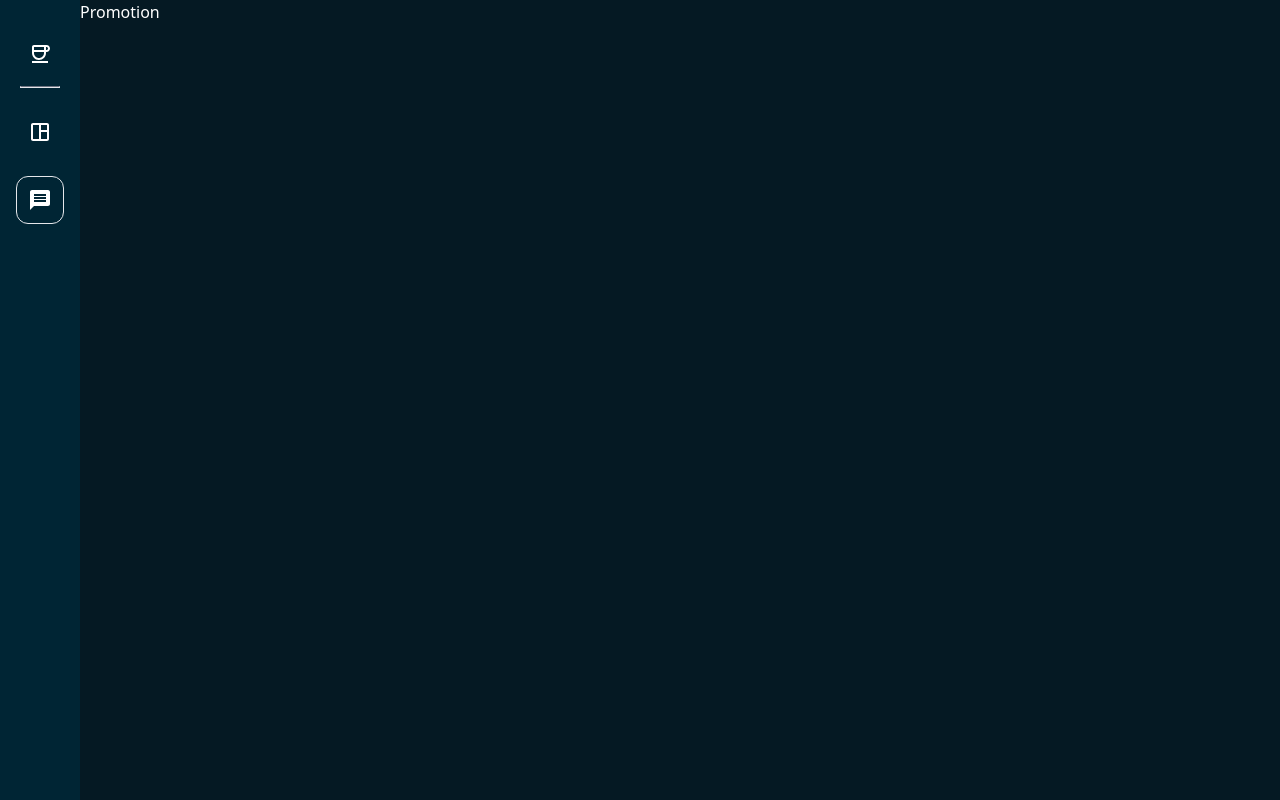
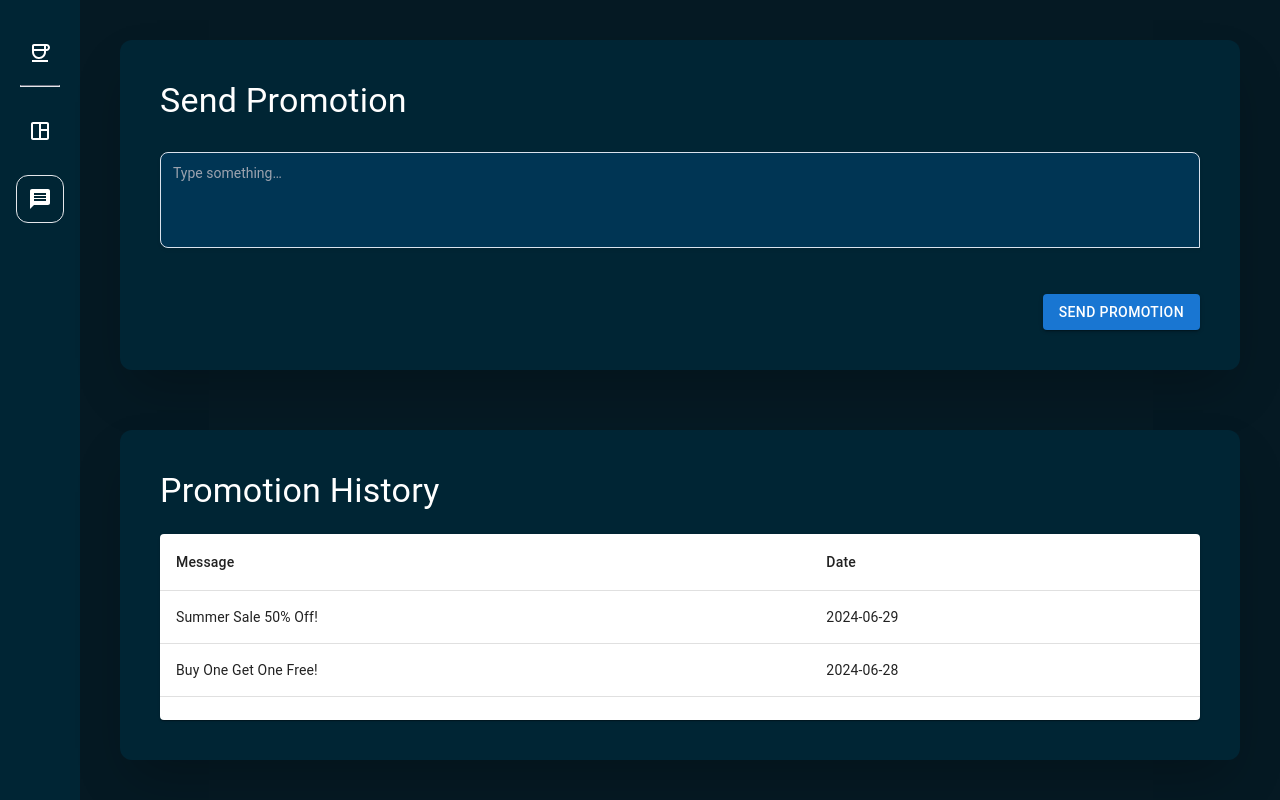
Before and after one commit to YeGoRenji/use-case-assignment, a React (Vite) app: page /promotion in a window 1280 px wide. Built offline with nearby package versions, Linux system fonts and the light colour scheme.

Commit message:
Feat: Promotion page

```diff
--- a/package.json
+++ b/package.json
@@ -33,5 +33,6 @@
     "tailwindcss": "^3.4.4",
     "typescript": "^5.2.2",
     "vite": "^5.3.1"
-  }
+  },
+  "packageManager": "yarn@1.22.22+sha1.ac34549e6aa8e7ead463a7407e1c7390f61a6610"
 }
--- a/src/Layout.tsx
+++ b/src/Layout.tsx
@@ -5,7 +5,7 @@ type Props = { LayoutSlot: FC };
 
 function Layout({ LayoutSlot }: Props) {
   return (
-    <div className="text-white bg-primary-100 h-screen grid grid-cols-[5rem_auto]">
+    <div className="text-white bg-primary-100 h-screen grid grid-cols-[5rem_auto] font-roboto">
       <Navbar />
       <LayoutSlot />
     </div>
--- a/src/components/CustomersTable.tsx
+++ b/src/components/CustomersTable.tsx
@@ -1,48 +1,47 @@
 import Box from '@mui/material/Box';
 import { DataGrid, GridColDef } from '@mui/x-data-grid';
+import { useEffect, useState } from 'react';
+import { User } from '../types/apiTypes';
 
-const columns: GridColDef<(typeof rows)[number]>[] = [
+const columns: GridColDef<User>[] = [
   { field: 'id', headerName: 'ID', width: 90 },
   {
     field: 'firstName',
     headerName: 'First name',
-    width: 150,
+    flex: 1,
+    valueGetter: (_, row) => row.name.firstname
   },
   {
     field: 'lastName',
     headerName: 'Last name',
-    width: 150,
+    flex: 1,
+    valueGetter: (_, row) => row.name.lastname
   },
   {
     field: 'points',
     headerName: 'Points Earned Today',
     type: 'number',
-    // minWidth: 250,
-    align: 'right'
+    flex: 1,
+    align: 'right',
+    valueGetter: () => Math.round(5 + Math.random() * 32)
   },
-  // {
-  //   field: 'fullName',
-  //   headerName: 'Full name',
-  //   description: 'This column has a value getter and is not sortable.',
-  //   sortable: false,
-  //   width: 160,
-  //   valueGetter: (value, row) => `${row.firstName || ''} ${row.lastName || ''}`,
-  // },
-];
-
-const rows = [
-  { id: 1, lastName: 'Snow', firstName: 'Jon', points: 14 },
-  { id: 2, lastName: 'Lannister', firstName: 'Cersei', points: 31 },
-  { id: 3, lastName: 'Lannister', firstName: 'Jaime', points: 31 },
-  { id: 4, lastName: 'Stark', firstName: 'Arya', points: 11 },
-  { id: 5, lastName: 'Targaryen', firstName: 'Daenerys', points: 69 },
-  { id: 6, lastName: 'Melisandre', firstName: null, points: 420 },
-  { id: 7, lastName: 'Clifford', firstName: 'Ferrara', points: 44 },
-  { id: 8, lastName: 'Frances', firstName: 'Rossini', points: 36 },
-  { id: 9, lastName: 'Roxie', firstName: 'Harvey', points: 65 },
 ];
 
 export default function DataGridDemo() {
+
+  const [customers, setCustomers] = useState<User[]>([]);
+  const [loading, setLoading] = useState<boolean>(true);
+
+  useEffect(() => {
+    fetch('https://fakestoreapi.com/users')
+    .then(res=>res.json())
+    .then(json=>{
+      console.log(json)
+      setLoading(false);
+      setCustomers(json);
+    })
+  }, [])
+
   return (
     <Box className="text-white" sx={{ height: '100%', width: '100%' }}>
       <DataGrid
@@ -59,11 +58,19 @@ export default function DataGridDemo() {
           '& .MuiDataGrid-footerContainer .MuiSvgIcon-root': {
             color: "white"
           },
-          '& .MuiDataGrid-topContainer': {
-            backgroundColor: "#FF5000",
+          '& .MuiDataGrid-columnHeader': {
+            background: "#003554",
+            color: "white"
+          },
+          '& .MuiDataGrid-filler': {
+            background: "#003554",
+          },
+          '& .MuiDataGrid-columnHeaders .MuiSvgIcon-root': {
+            color: "white"
           }
         }}
-        rows={rows}
+        loading={loading}
+        rows={customers}
         columns={columns}
         initialState={{
           pagination: {
@@ -75,6 +82,8 @@ export default function DataGridDemo() {
         rowSelection={false}
         hideFooterSelectedRowCount
         pageSizeOptions={[7]}
+        disableColumnResize
+        autosizeOnMount
       />
     </Box>
   );
--- /dev/null
+++ b/src/components/InputMultiline.tsx
@@ -0,0 +1,97 @@
+import * as React from "react";
+import { Input as BaseInput, InputProps } from "@mui/base/Input";
+import { styled } from "@mui/system";
+
+const Input = React.forwardRef(function CustomInput(
+  props: InputProps,
+  ref: React.ForwardedRef<HTMLDivElement>
+) {
+  return (
+    <BaseInput
+      slots={{
+        root: RootDiv,
+        input: "input",
+        textarea: TextareaElement,
+      }}
+      {...props}
+      ref={ref}
+    />
+  );
+});
+
+export default function InputMultiline({ ...props }) {
+  return (
+    <Input
+      {...props}
+      aria-label="promotion input"
+      multiline
+      slotProps={{ input: { style: { resize: "none" } } }}
+      placeholder="Type something…"
+    />
+  );
+}
+
+const blue = {
+  100: "#DAECFF",
+  200: "#80BFFF",
+  400: "#3399FF",
+  500: "#007FFF",
+  600: "#0072E5",
+  700: "#0059B2",
+};
+
+const grey = {
+  50: "#F3F6F9",
+  100: "#E5EAF2",
+  200: "#DAE2ED",
+  300: "#C7D0DD",
+  400: "#B0B8C4",
+  500: "#9DA8B7",
+  600: "#6B7A90",
+  700: "#434D5B",
+  800: "#303740",
+  900: "#1C2025",
+};
+
+const RootDiv = styled("div")`
+  display: flex;
+  max-width: 100%;
+`;
+
+const TextareaElement = styled("textarea", {
+  shouldForwardProp: (prop) =>
+    !["ownerState", "minRows", "maxRows"].includes(prop.toString()),
+})(
+  ({ theme }) => `
+  width: 100%;
+  height: 6rem;
+  font-family: 'roboto', sans-serif;
+  font-size: 0.875rem;
+  font-weight: 400;
+  line-height: 1.5rem;
+  padding: 8px 12px;
+  border-radius: 8px 8px 0 8px;
+  color: #FFFFFF;
+  background: ${theme.palette.mode === "dark" ? grey[900] : "#003554"};
+  border: 1px solid ${theme.palette.mode === "dark" ? grey[700] : grey[200]};
+  box-shadow: 0px 2px 4px ${
+    theme.palette.mode === "dark" ? "rgba(0,0,0, 0.5)" : "rgba(0,0,0, 0.05)"
+  };
+
+  &:hover {
+    border-color: ${blue[400]};
+  }
+
+  &:focus {
+    border-color: ${blue[400]};
+    box-shadow: 0 0 0 3px ${
+      theme.palette.mode === "dark" ? blue[700] : blue[200]
+    };
+  }
+
+  // firefox
+  &:focus-visible {
+    outline: 0;
+  }
+`
+);
--- /dev/null
+++ b/src/components/PromotionHistoryTable.tsx
@@ -0,0 +1,31 @@
+import { Table, TableBody, TableCell, TableHead, TableRow, Paper } from '@mui/material';
+
+const data = [
+  { id: 1, message: 'Summer Sale 50% Off!', date: '2024-06-29' },
+  { id: 2, message: 'Buy One Get One Free!', date: '2024-06-28' },
+];
+
+function PromotionHistoryTable() {
+  return (
+    <Paper className="bg-primary-100">
+      <Table>
+        <TableHead>
+          <TableRow>
+            <TableCell className="text-white">Message</TableCell>
+            <TableCell className="text-white">Date</TableCell>
+          </TableRow>
+        </TableHead>
+        <TableBody className='overflow-y-scroll'>
+          {data.map(row => (
+            <TableRow key={row.id}>
+              <TableCell className="text-white">{row.message}</TableCell>
+              <TableCell className="text-white">{row.date}</TableCell>
+            </TableRow>
+          ))}
+        </TableBody>
+      </Table>
+    </Paper>
+  );
+}
+
+export default PromotionHistoryTable;
--- a/src/pages/Dashboard.tsx
+++ b/src/pages/Dashboard.tsx
@@ -15,17 +15,17 @@ function Dashboard({}: Props) {
 
   const pointsRedeemed: PointsData = {label: "Points redeemed", value: 6};
 
-  const ptsEarnedStyle: string = 'w-[12rem] h-[12rem] rounded-lg text-gray-400 text-2xl flex flex-col justify-between items-center py-10 bg-primary-200 shadow-2xl'
+  const ptsEarnedStyle: string = 'w-[10rem] h-[10rem] rounded-lg text-gray-400 text-2xl flex flex-col justify-between items-center py-8 bg-primary-200 shadow-2xl'
 
   const ptsEarnedValueStyle: string = 'text-4xl text-white grid place-content-center rounded-full';
 
   return (
   <div className="grid grid-rows-2 bg-primary-100 p-5 h-screen">
-    <div id="topSection" className="grid grid-cols-[24rem_auto]">
-      <div className="p-5">
+    <div id="topSection" className="flex">
+      <div className="p-5 flex-[1]">
         <div className="bg-primary-150 w-full h-full rounded-xl shadow-2xl">
-          <div className="flex flex-col justify-around items-center w-full h-full py-20 text-3xl">
-            <div className="border-4 w-36 h-36 text-4xl grid place-content-center rounded-full">
+          <div className="flex flex-col justify-around items-center w-full h-full py-10 text-2xl">
+            <div className="border-4 w-32 h-32 text-4xl grid place-content-center rounded-full">
               {pointsRedeemed.value}
             </div>
             <div>
@@ -34,9 +34,9 @@ function Dashboard({}: Props) {
           </div>
         </div>
       </div>
-      <div className="p-5">
-        <div className="bg-primary-150 w-full h-full rounded-xl shadow-2xl grid grid-cols-2">
-          <div className="text-4xl p-10 py-12 flex flex-col gap-5">
+      <div className="p-5 flex-[4]">
+        <div className="bg-primary-150 w-full h-full rounded-xl shadow-2xl grid grid-cols-[40%_60%]">
+          <div className="text-4xl p-10 flex flex-col gap-5">
             <div>Welcome Gunther,</div>
             <div>Central Perk is doing <strong>Great</strong> ✨</div>
           </div>
--- a/src/pages/Promotion.tsx
+++ b/src/pages/Promotion.tsx
@@ -1,9 +1,38 @@
+import InputMultiline from "../components/InputMultiline";
+import { Button, Typography } from '@mui/material';
+import PromotionHistoryTable from "../components/PromotionHistoryTable";
+
 type Props = {}
 
 function Promotion({}: Props) {
   return (
-	<div>Promotion</div>
-  )
+    <div className="grid grid-rows-2 bg-primary-100 p-5 h-screen gap-5">
+      <div className="p-5">
+        <div className="grid grid-rows-[2rem_auto] gap-10 bg-primary-150 w-full h-full rounded-xl shadow-2xl p-10">
+          <Typography variant="h4" className="text-white">Send Promotion</Typography>
+          <div className="flex flex-col justify-between h-full">
+            <InputMultiline label="Promotion Message" />
+            <div>
+              <Button
+                variant="contained"
+                color="primary"
+                className="bg-primary-200 text-white float-right"
+              >
+                Send Promotion
+              </Button>
+            </div>
+          </div>
+        </div>
+      </div>
+
+      <div className="p-5">
+        <div className="grid grid-rows-[4rem_auto] bg-primary-150 w-full h-full rounded-xl shadow-2xl p-10">
+          <Typography variant="h4" className="text-white">Promotion History</Typography>
+          <PromotionHistoryTable />
+        </div>
+      </div>
+    </div>
+  );
 }
 
-export default Promotion
+export default Promotion;
--- /dev/null
+++ b/src/types/apiTypes.ts
@@ -0,0 +1,28 @@
+export interface User {
+    address:  Address;
+    id:       number;
+    email:    string;
+    username: string;
+    password: string;
+    name:     Name;
+    phone:    string;
+    __v:      number;
+}
+
+export interface Address {
+    geolocation: Geolocation;
+    city:        string;
+    street:      string;
+    number:      number;
+    zipcode:     string;
+}
+
+export interface Geolocation {
+    lat:  string;
+    long: string;
+}
+
+export interface Name {
+    firstname: string;
+    lastname:  string;
+}
--- a/tailwind.config.js
+++ b/tailwind.config.js
@@ -15,6 +15,9 @@ export default {
         'primary-100': "#051923"
       }
     },
+    fontFamily: {
+      'roboto': ['Roboto', 'sans-serif']
+    }
   },
   plugins: [],
 }
```
